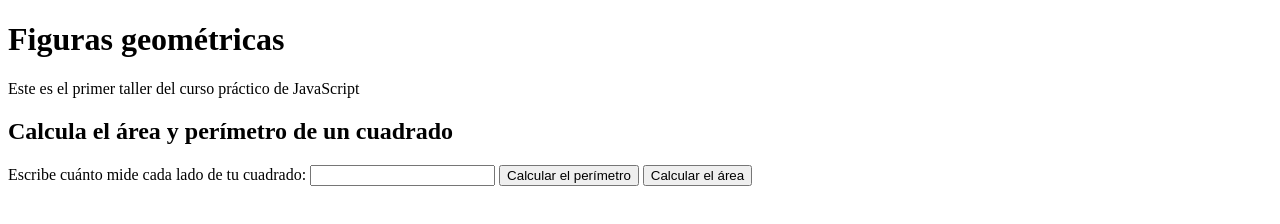
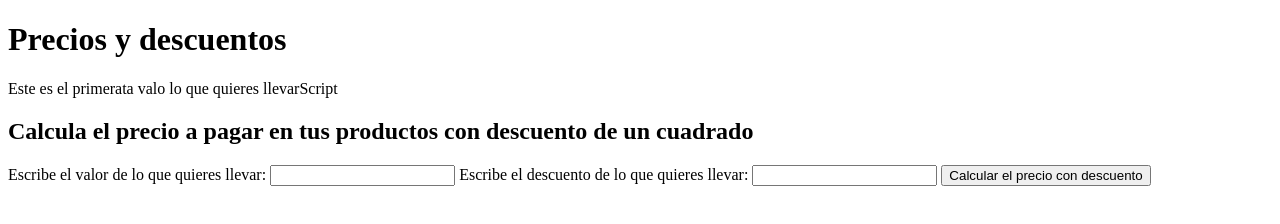
Before and after one commit to LuisTrujilloP/ReactNativeProject, a plain HTML site: page index.html in a window 1280 px wide. Drawn offline with Linux system fonts and the light colour scheme.

Commit message:
Adiriendo a Html

```diff
--- a/app.js
+++ b/app.js
@@ -1,9 +1,21 @@
-const precioOriginal = 100;
-const descuento = 15;
-const porcentajePrecioConDescuento = 100 - descueto;
 
+// const precio = 100;
+// const descuento = 15;
+function onClickButtonDescuentoPrecio()
+{
+  const Iprecio = document.getElementById("Inputprecio");
+  const precio = Iprecio.value;
+  const Idescuento = document.getElementById("Inputdescuento");
+  const precio = Idescuento.value;
+}
 
+function descuentoPrecio(precio, descuento)
+{
+  const porcentajePrecioConDescuento = 100 - descuento;
+  const precioConDescuento = (precio * descuento)/100;
+  return precioConDescuento;
 
+}
 // # Taller 3
 
 // -1: definir las formulas
--- a/index.html
+++ b/index.html
@@ -9,24 +9,27 @@
 <body>
   <header>
     <h1>
-      Figuras geométricas
+Precios y descuentos
     </h1>
-    <p>Este es el primer taller del curso práctico de JavaScript</p>
+    <p>Este es el primerata valo lo que quieres llevarScript</p>
   </header>
 
   <section>
-    <h2>Calcula el área y perímetro de un cuadrado</h2>
+    <h2>Calcula el precio a pagar en tus productos con descuento de un cuadrado</h2>
     <form>
-      <label for="InputCuadrado">
-        Escribe cuánto mide cada lado de tu cuadrado:
+      <label for="Inputprecio">
+        Escribe el valor de lo que quieres llevar:
       </label>
-      <input id="InputCuadrado" type="number" />
-      <button type="button" onclick="calcularPerimetroCuadrado()">
-        Calcular el perímetro
+      <input id="Inputprecio" type="number" />
+
+      <label for="Inputdescuento">
+        Escribe el descuento de lo que quieres llevar:
+      </label>
+      <input id="Inputdescuento" type="number" />
+      <button type="button" onclick="onClickButtonDescuentoPrecio()">
+        Calcular el precio con descuento
       </button>
-      <button type="button" onclick="calcularAreaCuadrado()">
-        Calcular el área
-      </button>
+
     </form>
   </section>
 
```
